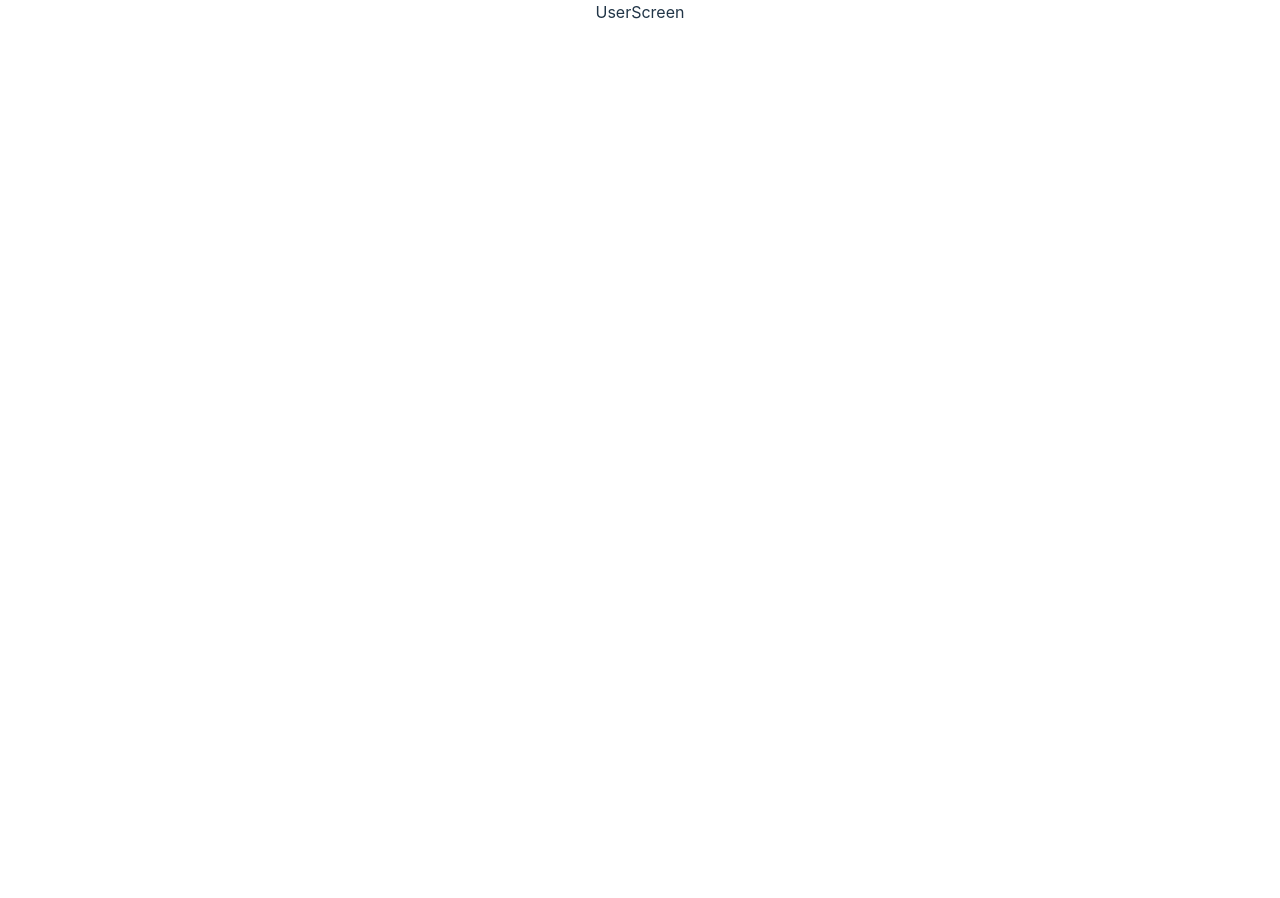
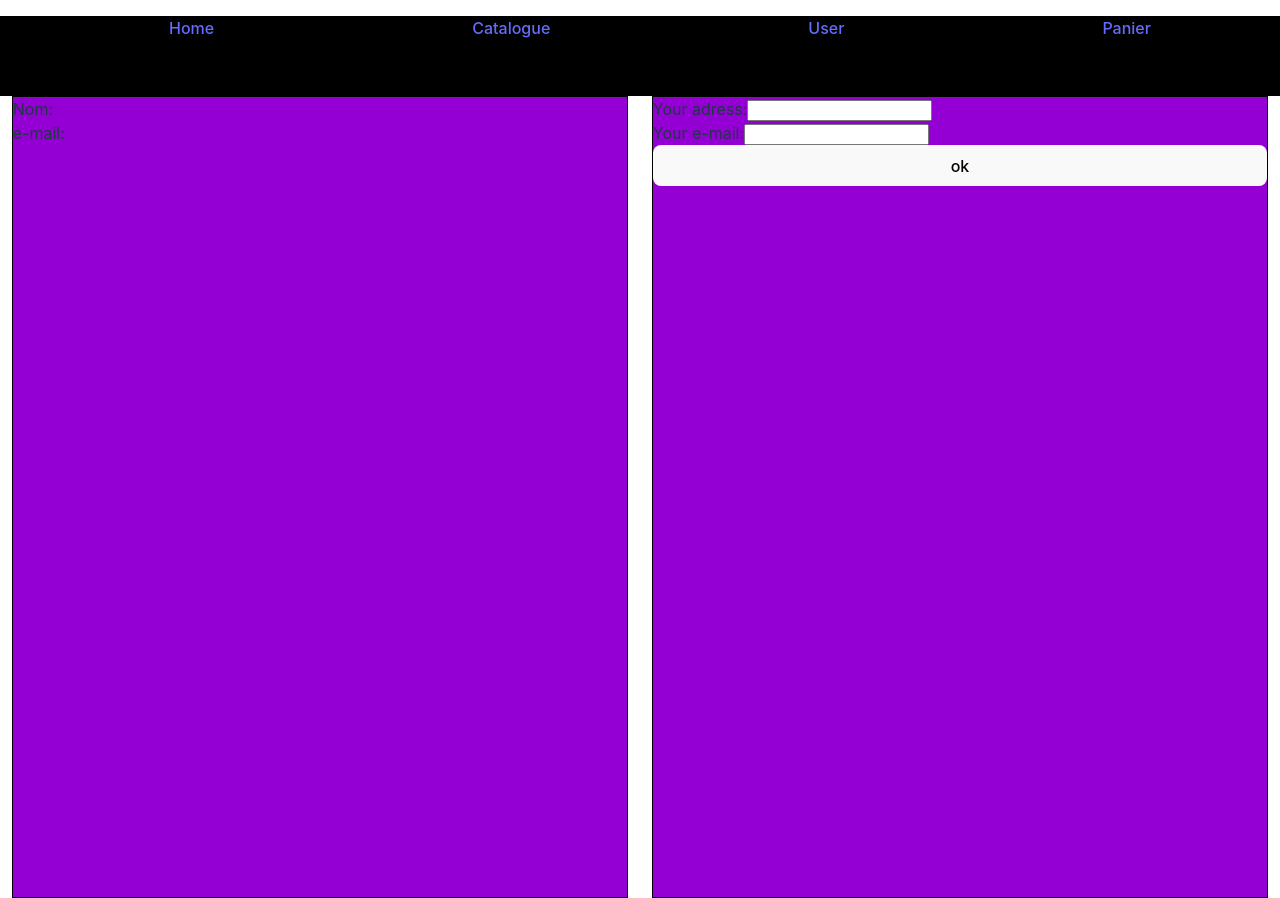
Before and after one commit to paradogmastudio/amazing, a React (Vite) app: page /user in a window 1280 px wide. Before the commit the page ends 800 px from the top, so only its background shows below. Built offline with nearby package versions, Linux system fonts and the light colour scheme.

Commit message:
userscreen

```diff
--- a/src/App.jsx
+++ b/src/App.jsx
@@ -4,12 +4,14 @@ import HomeScreen from './screens/HomeScreen'
 import CatalogueScreen from './screens/CatalogueScreen'
 import BasketScreen from './screens/BasketScreen'
 import UserScreen from './screens/UserScreen'
+import Navbar from './components/Navbar'
 
 function App() {
 
 
   return (
     <Router>
+      <Navbar/>
       <Routes>
         <Route path='/' element={<HomeScreen/>}/>
         <Route path='/catalogue' element={<CatalogueScreen/>}/>
--- /dev/null
+++ b/src/components/Navbar.jsx
@@ -0,0 +1,17 @@
+import React from 'react'
+import {Link} from 'react-router-dom'
+
+function Navbar() {
+  return (
+    <nav id="barreNavigation">
+        <ul>
+            <li><Link to='/'>Home</Link></li>
+            <li><Link to='/catalogue'>Catalogue</Link></li>
+            <li><Link to='/user'>User</Link></li>
+            <li><Link to='/panier'>Panier</Link></li>
+        </ul>
+    </nav>
+  )
+}
+
+export default Navbar
--- a/src/screens/UserScreen.jsx
+++ b/src/screens/UserScreen.jsx
@@ -1,8 +1,42 @@
-import React from 'react'
+import React, { useEffect, useState } from 'react'
 
 function UserScreen() {
+  const [name, setName]=useState("")
+  const [firstName, setFirstName]=useState(name)
+  const [mail,setMail]=useState("")
+  const [myMail, setMyMail]=useState(mail)
+
+
+  const validation = () =>{
+    setFirstName(name)
+    setMyMail(mail)
+  }
+
+
   return (
-    <div>UserScreen</div>
+    <main id="userScreenMain">
+      <section id="userScreenSectionLeft">
+        <div>Nom: {firstName}</div>
+        <div>e-mail: {myMail}</div>
+      </section>
+      <section id="userScreenSectionRight">
+      <div>Your adress:
+        <input onChange={element=>setName(element.target.value)}
+          value={name}
+        />
+
+
+      </div>
+        <div>Your e-mail:
+        <input onChange={element=>setMail(element.target.value)}
+          value={mail}
+        />
+        </div>
+<button onClick={()=>validation()}>ok</button>
+      </section>
+
+
+    </main>
   )
 }
 
```
